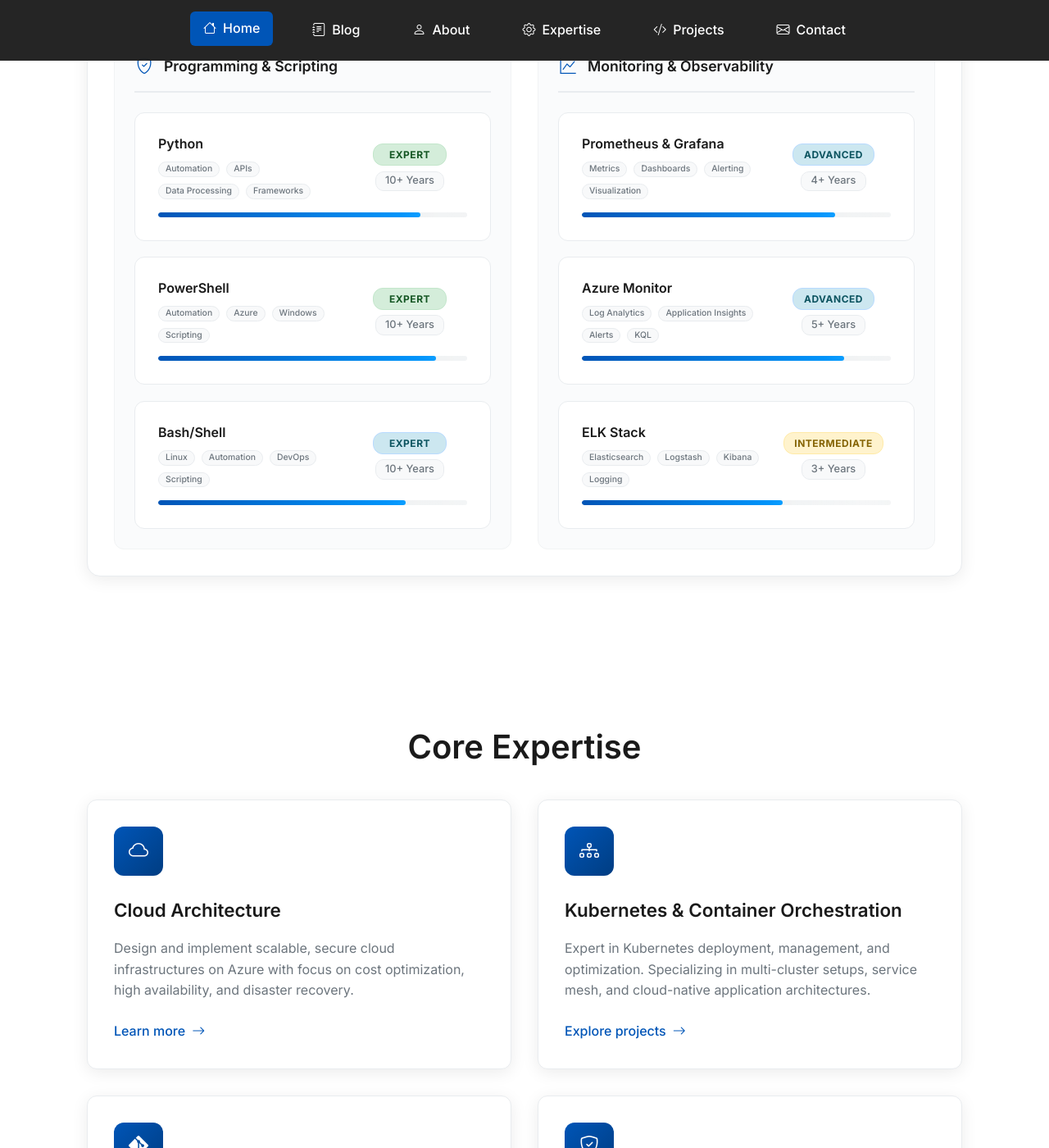
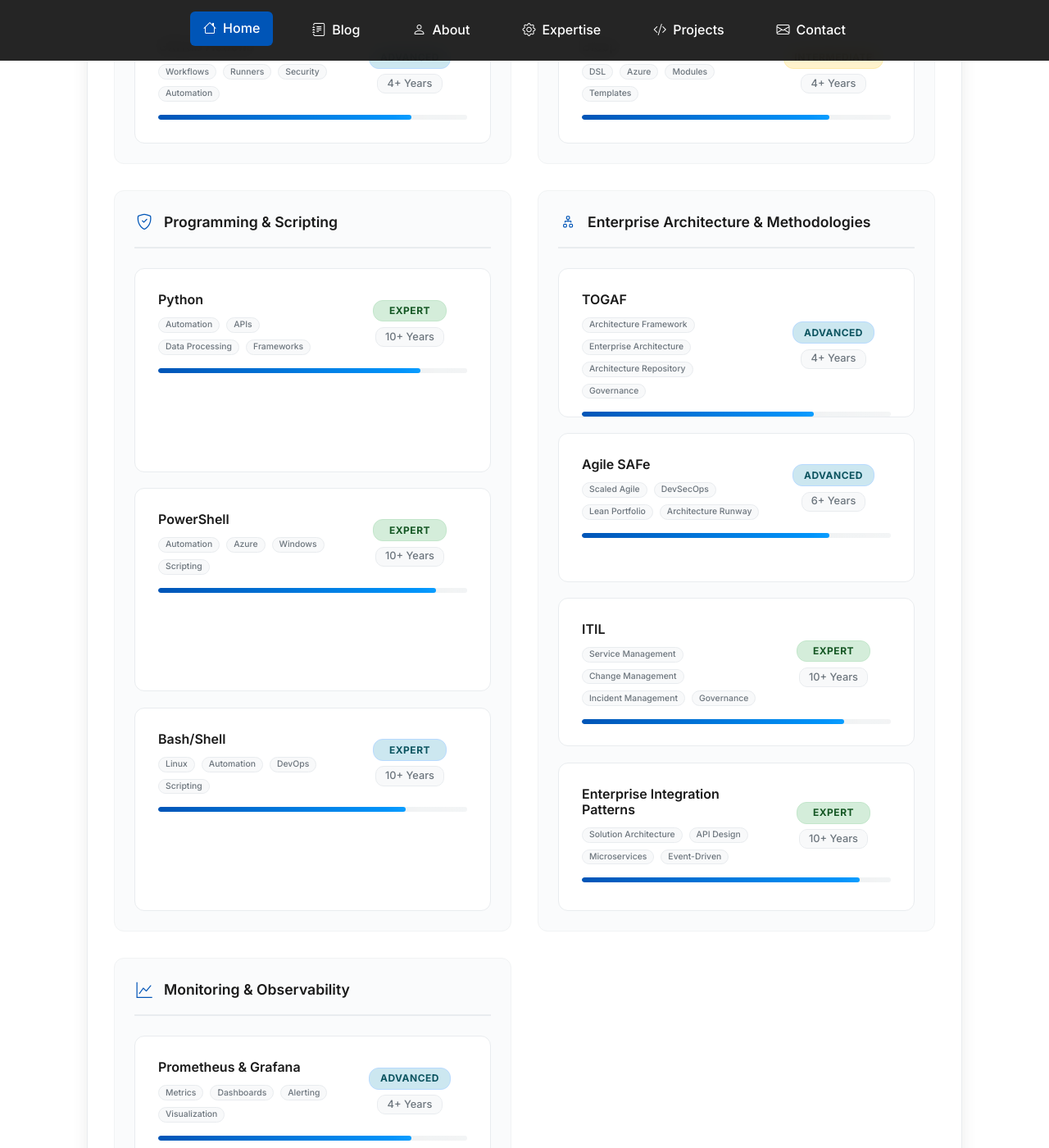
Before and after one commit to nielsweistra/nielsweistra.github.io, a Jekyll site: the page built from index.html, in a window 1280 px wide and 1400 px high, scrolled down 2432 px. Shown: the whole window at 82% size. Built offline with Jekyll 4.4.1, drawn with Linux system fonts in a browser that asks for light colours; a style sheet for code colours, icons or effects is not loaded; some of the changed text lies outside the part shown.

Commit message:
Update skills section with detailed enterprise architecture and methodologies, updating proficiency levels and experience years.

```diff
--- a/index.html
+++ b/index.html
@@ -9,6 +9,12 @@
         I'm a passionate DevOps Engineer and Cloud Architect with extensive experience in designing and implementing
         cloud-native solutions. As the founder of ITlusions, I help organizations accelerate their digital transformation
         through modern DevOps practices, Kubernetes orchestration, and secure, scalable cloud architectures.
+    </p>
+
+    <p>
+        With deep expertise in enterprise architecture frameworks like TOGAF and scaled agile methodologies including SAFe,
+        I bridge the gap between strategic enterprise initiatives and tactical technical implementation. My approach combines
+        enterprise governance with modern cloud-native practices to deliver solutions that scale both technically and organizationally.
     </p>
 
     <div class="highlight">
@@ -387,6 +393,98 @@
 
             <div class="skill-category">
                 <div class="category-header">
+                    <i class="bi bi-diagram-2"></i>
+                    <h4>Enterprise Architecture & Methodologies</h4>
+                </div>
+                <div class="skill-items">
+                    <div class="skill-item">
+                        <div class="skill-content">
+                            <div class="skill-main">
+                                <span class="skill-name">TOGAF</span>
+                                <div class="skill-tags">
+                                    <span class="skill-tag">Architecture Framework</span>
+                                    <span class="skill-tag">Enterprise Architecture</span>
+                                    <span class="skill-tag">Architecture Repository</span>
+                                    <span class="skill-tag">Governance</span>
+                                </div>
+                            </div>
+                            <div class="skill-level">
+                                <span class="proficiency advanced">ADVANCED</span>
+                                <span class="experience">4+ Years</span>
+                            </div>
+                        </div>
+                        <div class="skill-progress">
+                            <div class="progress-bar" data-width="75"></div>
+                        </div>
+                    </div>
+
+                    <div class="skill-item">
+                        <div class="skill-content">
+                            <div class="skill-main">
+                                <span class="skill-name">Agile SAFe</span>
+                                <div class="skill-tags">
+                                    <span class="skill-tag">Scaled Agile</span>
+                                    <span class="skill-tag">DevSecOps</span>
+                                    <span class="skill-tag">Lean Portfolio</span>
+                                    <span class="skill-tag">Architecture Runway</span>
+                                </div>
+                            </div>
+                            <div class="skill-level">
+                                <span class="proficiency advanced">ADVANCED</span>
+                                <span class="experience">6+ Years</span>
+                            </div>
+                        </div>
+                        <div class="skill-progress">
+                            <div class="progress-bar" data-width="80"></div>
+                        </div>
+                    </div>
+
+                    <div class="skill-item">
+                        <div class="skill-content">
+                            <div class="skill-main">
+                                <span class="skill-name">ITIL</span>
+                                <div class="skill-tags">
+                                    <span class="skill-tag">Service Management</span>
+                                    <span class="skill-tag">Change Management</span>
+                                    <span class="skill-tag">Incident Management</span>
+                                    <span class="skill-tag">Governance</span>
+                                </div>
+                            </div>
+                            <div class="skill-level">
+                                <span class="proficiency expert">EXPERT</span>
+                                <span class="experience">10+ Years</span>
+                            </div>
+                        </div>
+                        <div class="skill-progress">
+                            <div class="progress-bar" data-width="85"></div>
+                        </div>
+                    </div>
+
+                    <div class="skill-item">
+                        <div class="skill-content">
+                            <div class="skill-main">
+                                <span class="skill-name">Enterprise Integration Patterns</span>
+                                <div class="skill-tags">
+                                    <span class="skill-tag">Solution Architecture</span>
+                                    <span class="skill-tag">API Design</span>
+                                    <span class="skill-tag">Microservices</span>
+                                    <span class="skill-tag">Event-Driven</span>
+                                </div>
+                            </div>
+                            <div class="skill-level">
+                                <span class="proficiency expert">EXPERT</span>
+                                <span class="experience">10+ Years</span>
+                            </div>
+                        </div>
+                        <div class="skill-progress">
+                            <div class="progress-bar" data-width="90"></div>
+                        </div>
+                    </div>
+                </div>
+            </div>
+
+            <div class="skill-category">
+                <div class="category-header">
                     <i class="bi bi-graph-up"></i>
                     <h4>Monitoring & Observability</h4>
                 </div>
```
